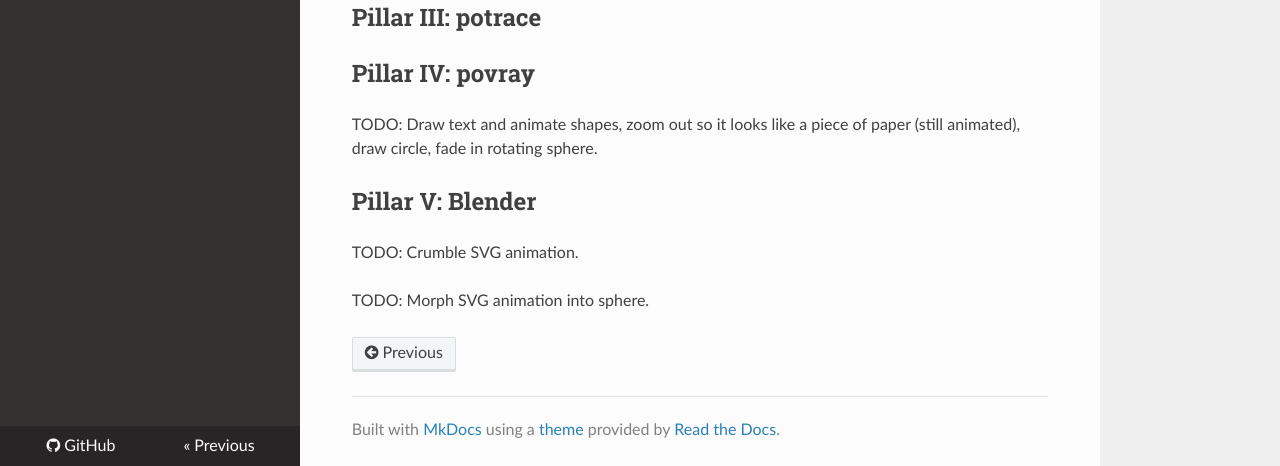
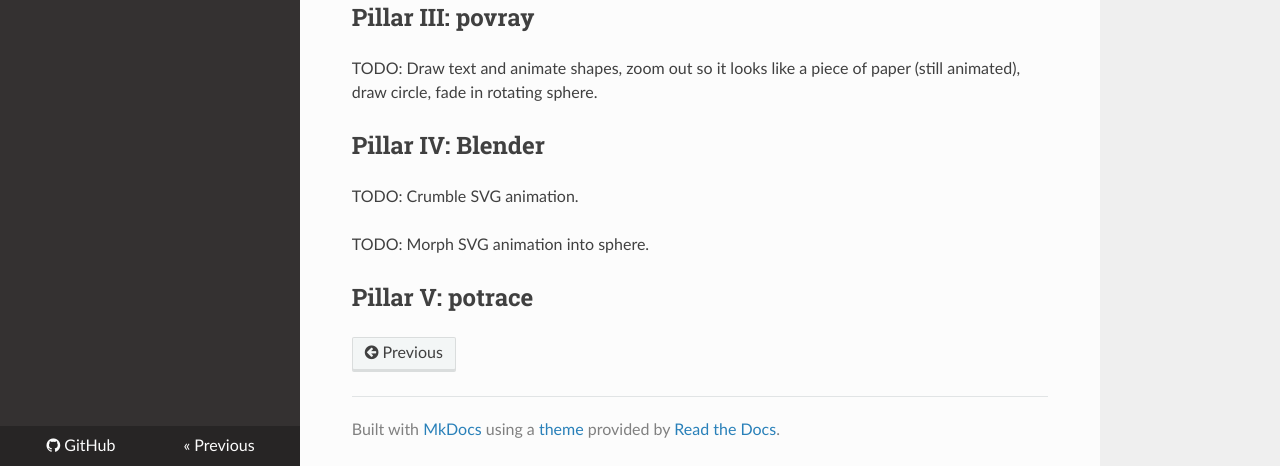
Before and after one commit to reanimate/reanimate, an MkDocs documentation site: the page built from docs/glue_tut.md, in a window 1280 px wide and 900 px high, scrolled down 4055 px, cut to the strip 434-900 px from the top of the window. Built offline with MkDocs 1.6.1, drawn with Linux system fonts in a browser that asks for light colours; nearby versions of some CDN libraries; some of the changed text lies outside the part shown.

Commit message:
Wibble.
Former-commit-id: c009c52690435df93fc1f953258d78650daaae8c

```diff
--- a/docs/glue_tut.md
+++ b/docs/glue_tut.md
@@ -118,14 +118,14 @@ The resulting SVGs can be manipulated just like any other. The below examples il
   <source src="https://github.com/Lemmih/reanimate/raw/master/docs/rendered/tut_glue_latex.mp4">
 </video>
 
-## Pillar III: potrace
-
-## Pillar IV: povray
+## Pillar III: povray
 
 TODO: Draw text and animate shapes, zoom out so it looks like a piece of paper (still animated), draw circle, fade in rotating sphere.
 
-## Pillar V: Blender
+## Pillar IV: Blender
 
 TODO: Crumble SVG animation.
 
 TODO: Morph SVG animation into sphere.
+
+## Pillar V: potrace
```
